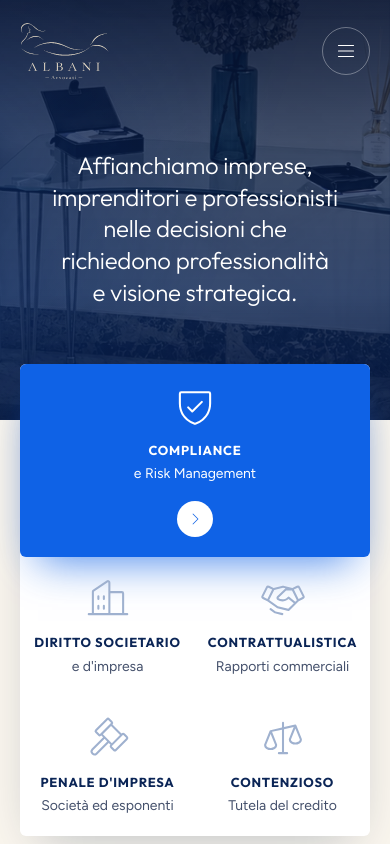
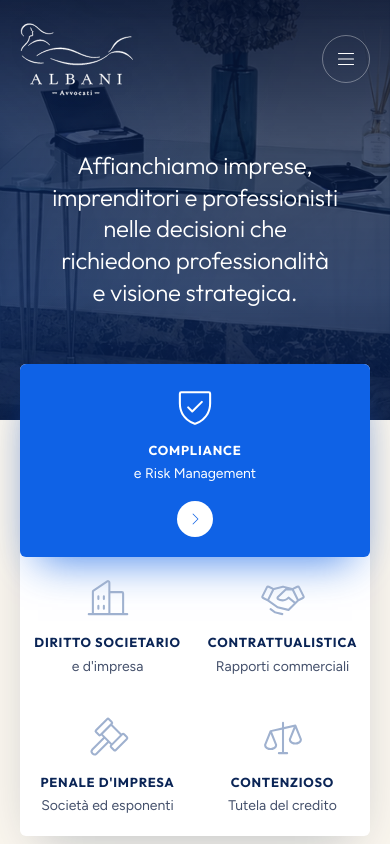
Before and after one commit to vb01VBkK/albani-avvocati, a plain HTML site: page index.html in a window 390 px wide. Shown: the top 844 px of the page. Drawn offline with Linux system fonts and the light colour scheme.

Commit message:
Logo dell'header bianco e più grande
Co-Authored-By: Claude Opus 5.5 <noreply@anthropic.com>
Claude-Session: https://claude.ai/code/session_01BPQ1qaRe8mqFGBdv7Ko8rU

```diff
--- a/assets/css/site.css
+++ b/assets/css/site.css
@@ -68,7 +68,9 @@ a:hover>.round,.round:hover{transform:translateX(4px);background:var(--navy-800)
 .site-head{position:absolute;inset:0 0 auto;z-index:10;color:var(--on-navy)}
 .head-top{display:flex;align-items:center;justify-content:space-between;gap:2rem;padding-block:1.4rem 1.2rem}
 .brand{display:block;color:var(--sand);text-decoration:none;flex:none}
+.site-head .brand{color:#fff;filter:drop-shadow(0 1px 6px rgba(5,18,48,.45))}
 .brand svg{width:auto;height:74px;fill:currentColor}
+.site-head .brand svg{height:98px;stroke:currentColor;stroke-width:3px;stroke-linejoin:round}
 .brand:hover{color:#fff}
 .head-contacts{display:flex;gap:2.5rem}
 .hc{display:flex;align-items:center;gap:.8rem;color:#fff;text-decoration:none;font-family:var(--display)}
@@ -93,7 +95,7 @@ a:hover>.round,.round:hover{transform:translateX(4px);background:var(--navy-800)
 /* Barra compatta dopo lo scroll */
 .stuck .site-head{position:fixed;background:var(--navy-900);box-shadow:0 10px 30px -12px rgba(5,18,48,.6);animation:drop .5s var(--ease)}
 .stuck .head-top{padding-block:.55rem}
-.stuck .brand svg{height:46px}
+.stuck .site-head .brand svg{height:58px}
 .stuck .head-contacts{display:none}
 .stuck .head-nav{position:absolute;right:max(1.25rem,(100% - var(--wrap))/2);top:0;border:0;width:auto;margin:0}
 .stuck .head-nav ul{gap:.25rem}
@@ -385,7 +387,7 @@ input:focus,select:focus,textarea:focus{outline:0;border-color:var(--blue);box-s
 }
 @media (max-width:760px){
   body{font-size:1rem}
-  .brand svg{height:58px}
+  .site-head .brand svg{height:74px}
   .hero{padding:150px 0 120px;min-height:0}
   [data-home] .hero:not(.hero-inner){min-height:0;padding:150px 0 112px}
   .hero-inner{padding:150px 0 56px}
```
